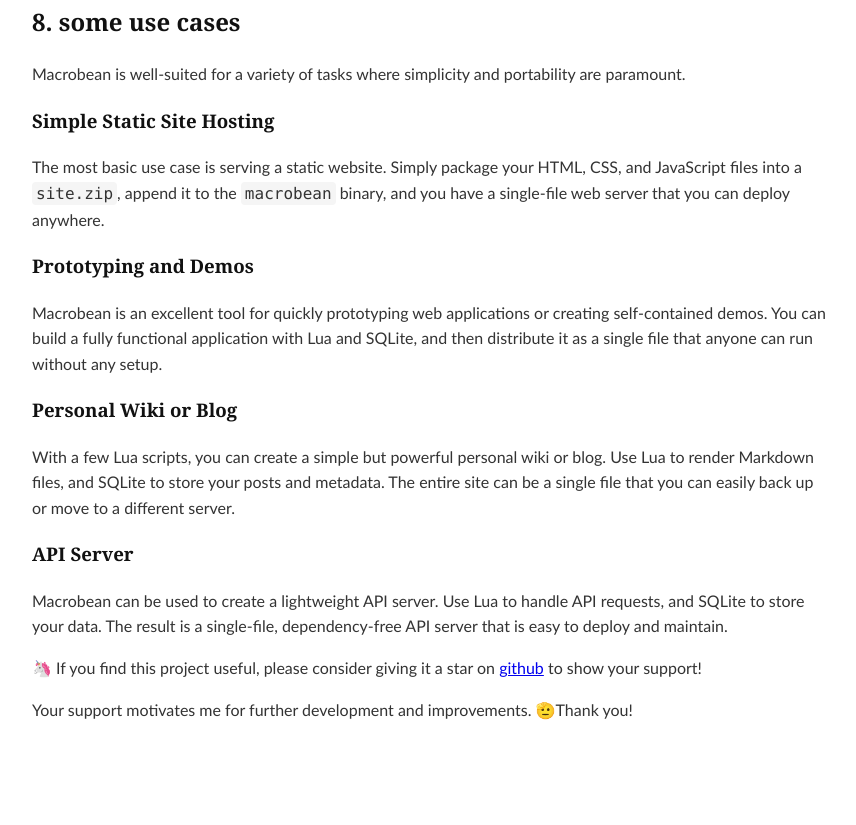
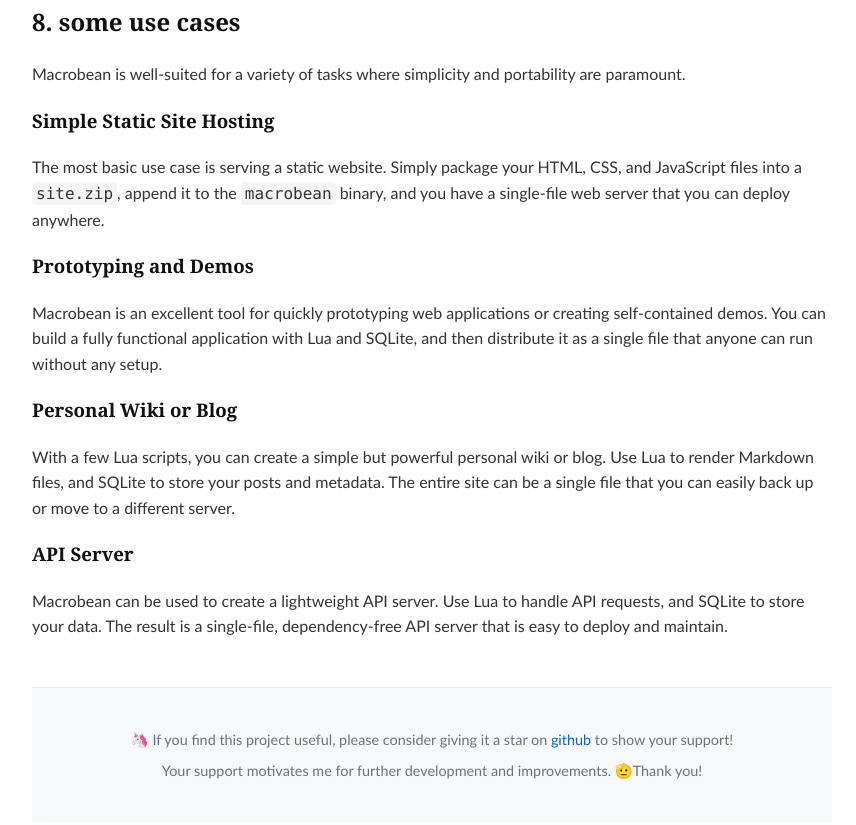
Before and after one commit to macrobean/docs, a plain HTML site: page index.html in a window 1280 px wide. Shown: the part 9797-10622 px from the top of the page, without its empty margins (208-1064 px from the left). Before the commit the page ends 10567 px from the top, so only its background shows below. Drawn offline with Linux system fonts and the light colour scheme.

Commit message:
Update style.css

```diff
--- a/style.css
+++ b/style.css
@@ -63,3 +63,43 @@ th, td {
 th {
     background-color: #f5f5f5;
 }
+.site-footer {
+    background-color: #f8f9fa;
+    padding: 2rem 0;
+    margin-top: 3rem;
+    border-top: 1px solid #eaecef;
+    color: #6a737d;
+    font-size: 0.9rem;
+}
+
+.site-footer .container {
+    max-width: 800px;
+    margin: 0 auto;
+    padding: 0 1rem;
+    text-align: center;
+}
+
+.site-footer p {
+    margin: 0.5rem 0;
+    line-height: 1.6;
+}
+
+.site-footer a {
+    color: #0366d6;
+    text-decoration: none;
+    font-weight: 500;
+}
+
+.site-footer a:hover {
+    text-decoration: underline;
+}
+
+@media (max-width: 768px) {
+    .site-footer {
+        padding: 1.5rem 0;
+    }
+
+    .site-footer p {
+        font-size: 0.85rem;
+    }
+}
```
